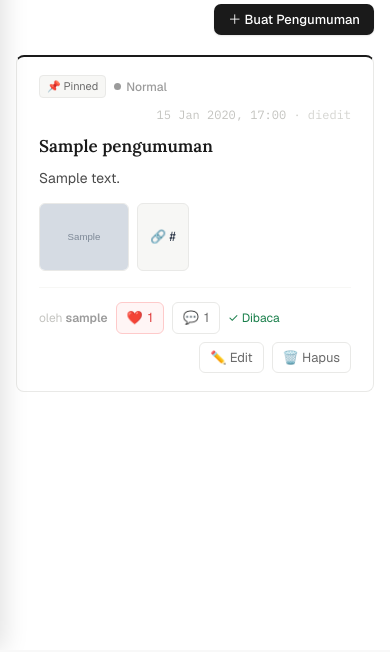
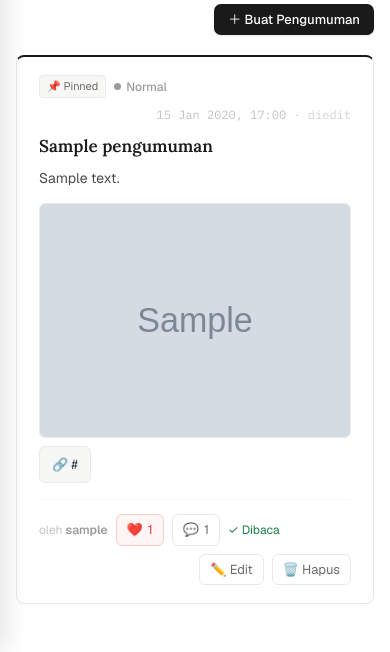
Before and after one commit to Mogu2709/dashboard-kelas, a Django app: page /absensi/pengumuman/ in a window 390 px wide. Shown: the part 194-846 px from the top of the page. Before the commit the page ends 586 px from the top, so only its background shows below. Run offline with Django 5.2, Linux system fonts and the light colour scheme; a user stored in the database is signed in; tables that the repository leaves empty hold one stand-in row (values such as "Sample post"); grey boxes marked "Sample" are stand-in pictures; some libraries are stand-ins or nearby versions.

Commit message:
style:mengubah ukuran attachment gambar diversi desktop dan juga mobile

```diff
--- a/templates/pengumuman_list.html
+++ b/templates/pengumuman_list.html
@@ -24,7 +24,7 @@
     /* ── Attachments ── */
     .attach-grid { display:flex;flex-wrap:wrap;gap:8px;margin-top:12px; }
     .attach-img {
-        width:450xpx;height:300px;object-fit:cover;border-radius:6px;
+        width:100%; max-width:480px ;object-fit:cover;border-radius:6px;
         border:1px solid #e9e9e7;cursor:pointer;transition:opacity 0.15s;
     }
     .attach-img:hover { opacity:0.85; }
@@ -113,7 +113,7 @@
     /* Mobile: tighten card padding */
     @media (max-width: 640px) {
         .p-card { border-radius: 8px !important; }
-        .attach-img { width: 90px !important; height: 68px !important; }
+        .attach-img { width:100% %;max-width: 350px !important; }
         .yt-embed { max-width: 100% !important; }
     }
 </style>
@@ -168,6 +168,7 @@
                 </span>
             </div>
 
+            {% comment %} ==== ISI POSTINGAN ==== {% endcomment %}
             <!-- Title -->
             <div style="font-size:17px;font-weight:600;color:#1a1a1a;margin-bottom:8px;font-family:'Lora',serif;">{{ p.judul }}</div>
 
```
